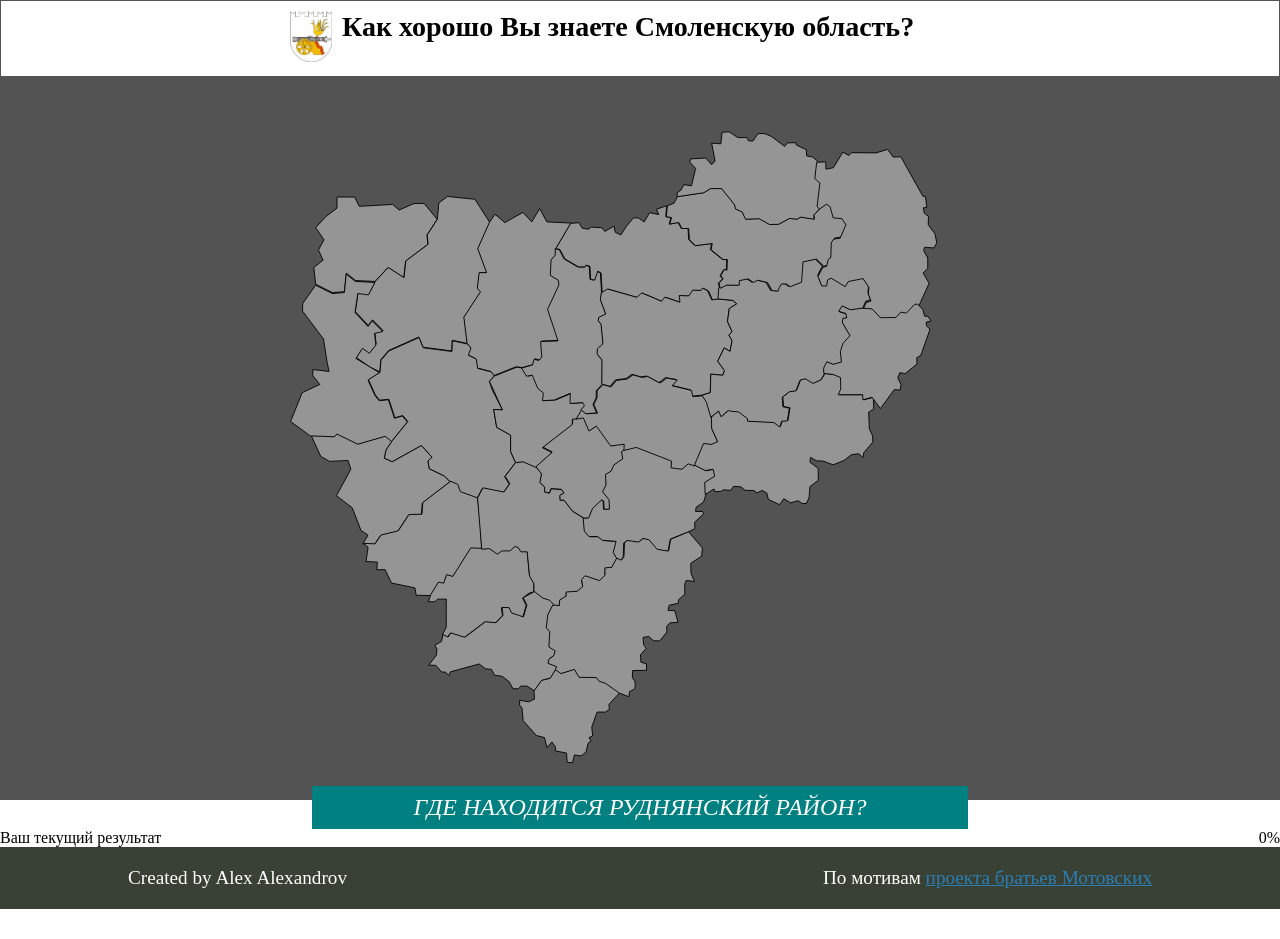
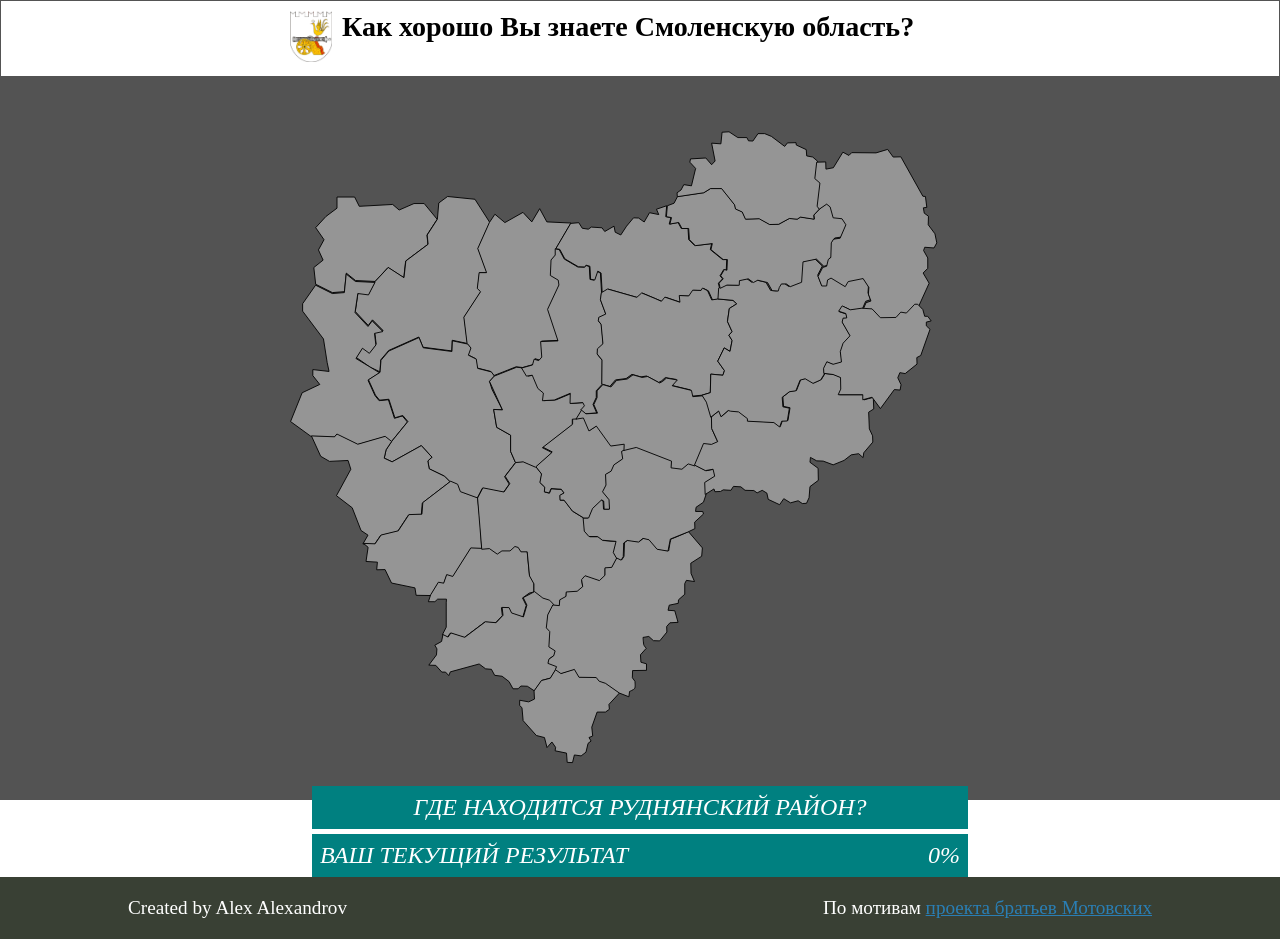
Before and after one commit to alex1031alex/guess-region, a React (Create React App) app: page / in a window 1280 px wide. Both pictures are taken after a click on the button "Начать тест". Before the commit the page ends 909 px from the top, so only its background shows below. Built offline with nearby package versions, Linux system fonts and the light colour scheme.

Commit message:
1.22 Рефакторинг. Инскапсулирует стили компонента question

```diff
--- a/src/components/info/info.css
+++ b/src/components/info/info.css
@@ -2,7 +2,7 @@
   width: 100%;
 }
 
-.info__item {
+.info > * {
   width: 50%;
   padding: 0.5rem;
   margin: 5px auto 0 auto;
--- a/src/components/question/question.css
+++ b/src/components/question/question.css
@@ -1,3 +1,3 @@
-.info__item--question {
+.question {
   text-align: center;
 }
--- a/src/components/question/question.jsx
+++ b/src/components/question/question.jsx
@@ -9,7 +9,7 @@ const Question = (props) => {
   const {playingRegionId} = props;
 
   return (
-    <p className="info__item info__item--question">
+    <p className="question">
       Где находится {idToName[playingRegionId]} район?
     </p>
   );
```
